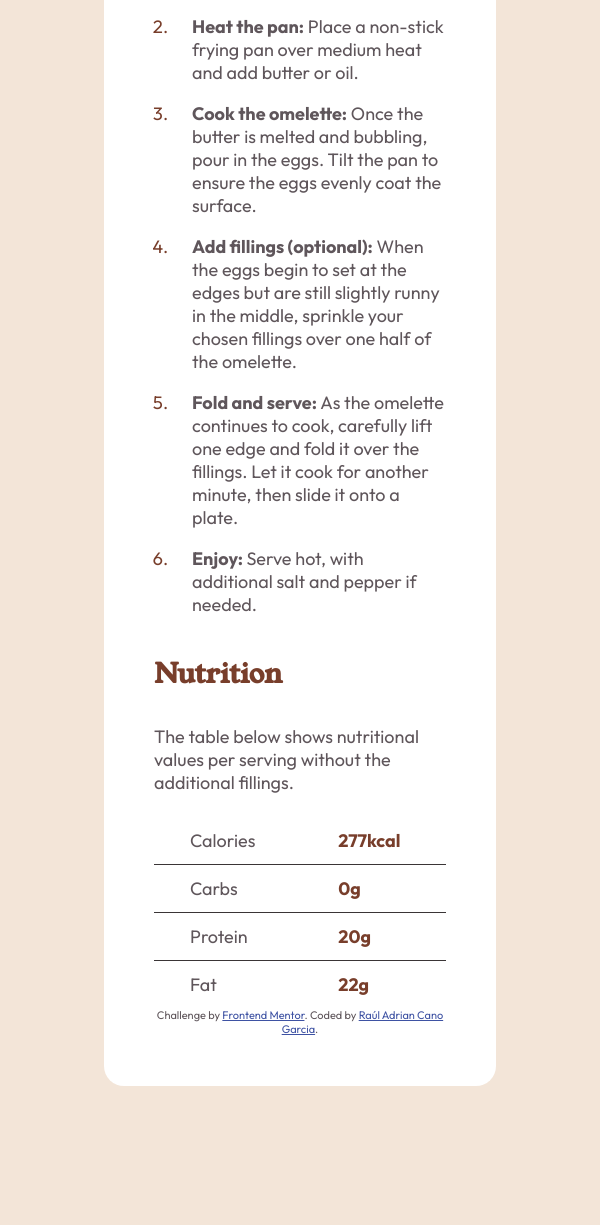
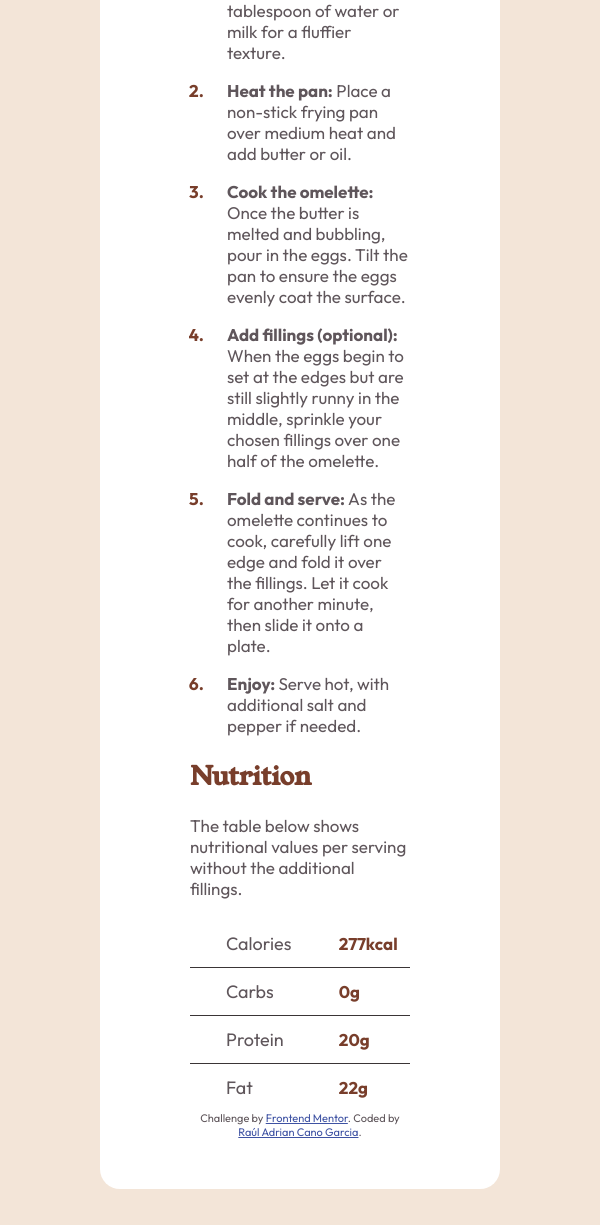
Before and after one commit to TheCodeOfGod/recipe-page-main, a plain HTML site: page index.html in a window 600 px wide. Shown: the part 1380-2605 px from the top of the page. Before the commit the page ends 2509 px from the top, so only its background shows below. Drawn offline with Linux system fonts and the light colour scheme.

Commit message:
Añadi diseño responsivo para mobil

```diff
--- a/index.html
+++ b/index.html
@@ -27,6 +27,7 @@
 <body>
   <div class="principal-container">
     <img src="./assets/images/image-omelette.jpeg" alt="Omelette" class="omelette-image">
+    <div class="div-pading">
       <h1 class="">Simple Omelette Recipe</h1>
       <p>An easy and quick dish, perfect for any meal. This classic omelette combines beaten eggs cooked
         to perfection, optionally filled with your choice of cheese, vegetables, or meats.</p>
@@ -108,6 +109,7 @@
         Coded by <a href="#">Raúl Adrian Cano Garcia</a>.
       </div>
     </div>
+  </div>
 </body>
 
 </html>
--- a/styles.css
+++ b/styles.css
@@ -22,6 +22,7 @@
 
 
 
+@media (min-width: 600px) {
     body {
         font-family: 'Oufit';
         font-size: 18px;
@@ -74,6 +75,7 @@ li {
 
     li::marker {
         color: #783e2b;
+        font-weight: bold;
     }
 
     .lista-morada::marker {
@@ -136,3 +138,118 @@ td {
     tr:last-child td {
         border-bottom: none;
     }
+
+}
+
+@media (max-width: 600px) {
+
+    body {
+        margin: 0px;
+        font-family: 'Oufit';
+        font-size: 17px;
+        color: #5f565b;
+    }
+
+    .div-pading {
+        padding-left: 40px;
+        padding-right: 40px;
+    }
+
+    h1 {
+        font-family: 'YoungSerif';
+        color: #393835;
+        margin-bottom: 10px;
+    }
+
+    h2 {
+        font-family: 'YoungSerif';
+        color: #783e2b;
+    }
+
+    p {
+        margin-top: 10px;
+        margin-bottom: 20px;
+    }
+
+    hr {
+        width: 100%;
+        margin-top: 28px;
+    }
+
+
+    ol {
+        padding-left: 1em;
+        margin: 0px;
+        margin-bottom: 16px;
+    }
+
+    ul {
+        padding-left: 1em;
+        margin: 0px;
+
+    }
+
+    li {
+        margin-top: 1em;
+        padding-left: 20px;
+    }
+
+
+    li::marker {
+        color: #783e2b;
+        font-weight: bold;
+    }
+
+    .lista-morada::marker {
+        color: #6d2d47;
+    }
+
+
+    .omelette-image {
+        width: 100%;
+    }
+
+    .container-tiempo {
+        border-radius: 20px;
+        background-color: #fff7fc;
+        padding: 30px;
+    }
+
+    .titulo-2 {
+        color: #6d2d47;
+        margin-top: 0px;
+    }
+
+    .valor-nutricional {
+        font-size: large;
+    }
+
+    .valor {
+        color: #783e2b;
+        font-family: 'Oufit';
+        font-weight: bold;
+    }
+
+    table {
+        margin-top: -20px;
+        width: 100%;
+        /* Ancho de la tabla */
+        border-collapse: collapse;
+        /* Colapsar bordes */
+    }
+
+    td {
+        padding-top: 12px;
+        padding-bottom: 12px;
+        padding-left: 2em;
+        border-bottom: 1px solid #3a3536;
+    }
+
+
+    tr:last-child td {
+        border-bottom: none;
+    }
+
+
+
+}
```
Lines whose indentation alone changed are shown as unchanged.
